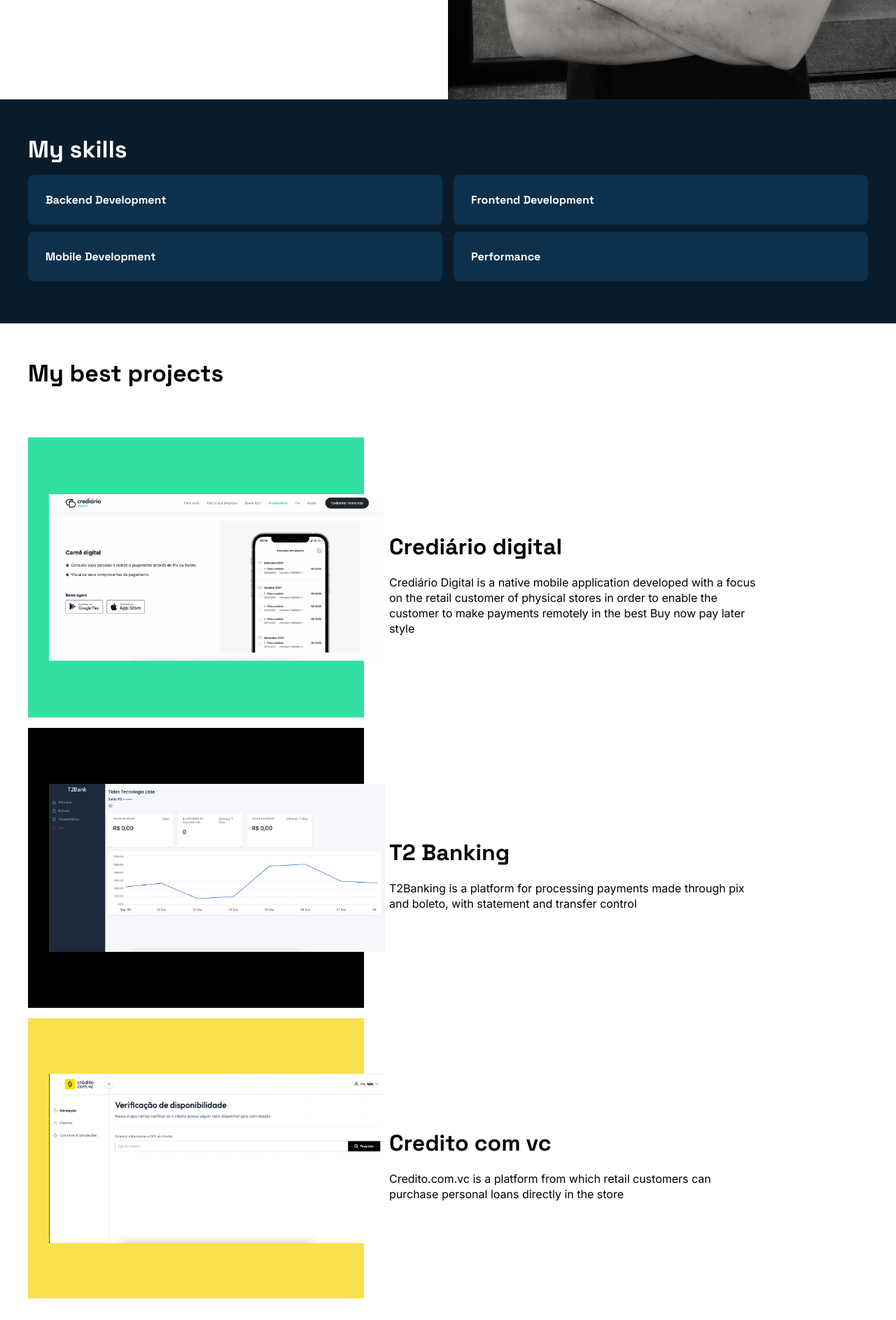
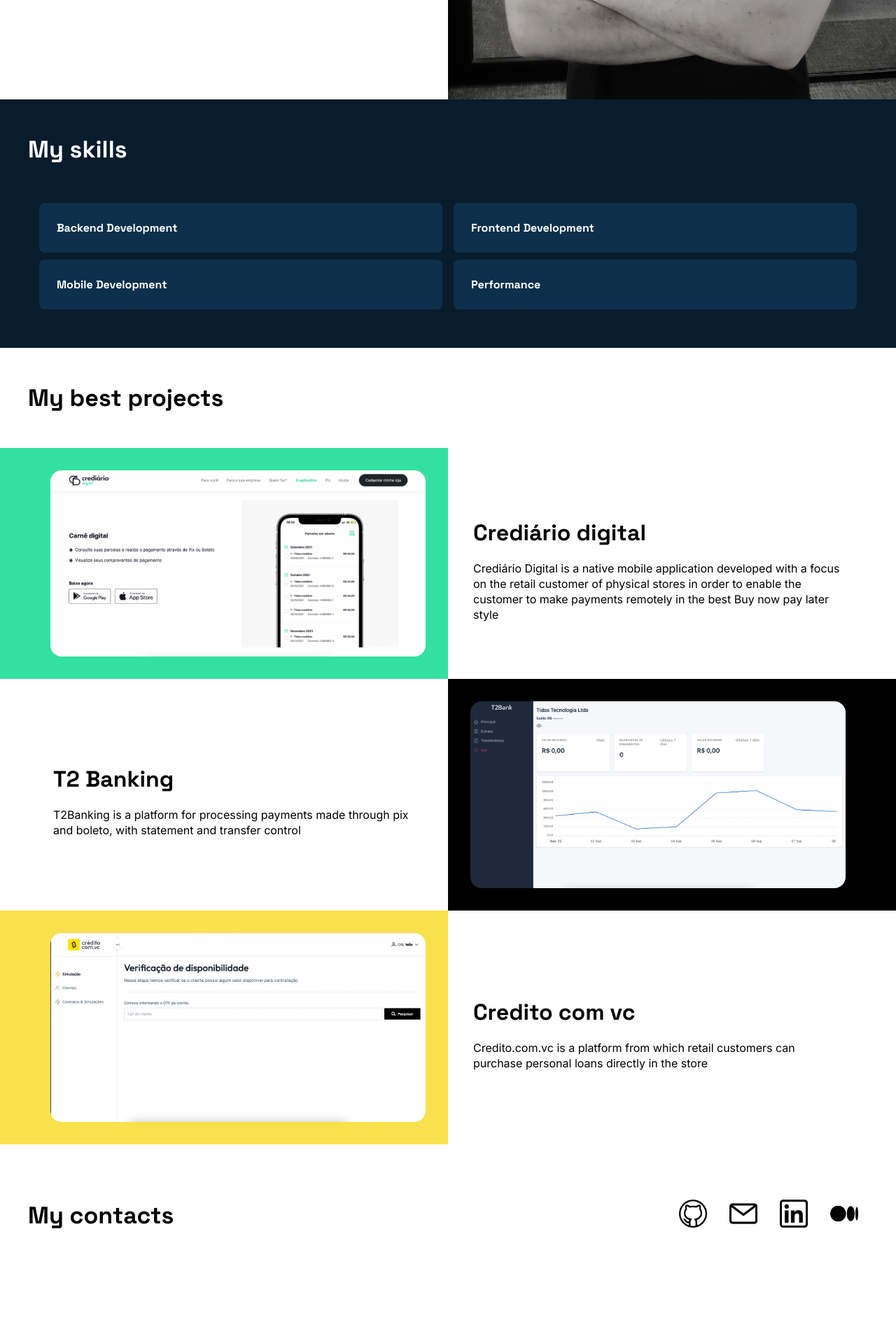
Before and after one commit to theTalis/portfolio-site, a Django app: page / in a window 1280 px wide. Shown: the part 738-2624 px from the top of the page at 70% size. Run offline with Django 4.2, Linux system fonts and the light colour scheme.

Commit message:
ajuste css

```diff
--- a/app/static/css/style.css
+++ b/app/static/css/style.css
@@ -45,6 +45,15 @@ body {
     margin: 0 8px;
 }
 
+.project {
+    position: relative;
+    overflow: hidden;
+}
+
+
+
+
+
 @media (min-width: 175px) {
     .menu nav ul {
         display: none;
@@ -72,7 +81,7 @@ body {
         margin-bottom: 30px;
     }
     .profile {
-        height: 60%;
+        height: 56%;
         width: 100%;
 
         background-image: url("/static/img/profile.jpg");
@@ -83,12 +92,13 @@ body {
     }
 
     .habilities {
-        height: 320px;
         background-color: #081c2c;
+        padding-bottom: 50px;
     }
+
     .subtitle {
-        padding: 50px 20px 10px;
-        font-size: 30px;
+        padding: 50px 16px;
+        font-size: 34px;
     }
 
     .black {
@@ -98,6 +108,8 @@ body {
 
     .habilities ul {
         display: flex;
+        flex-direction: column;
+        padding: 0 16px;
         font-size: 12px;
         background-color: #081c2c;
     }
@@ -108,7 +120,7 @@ body {
         display: flex;
         flex-direction: row;
         align-items: flex-start;
-        margin: 10px 10px;
+        margin: 10px 0;
         padding: 25px;
         width: 100%;
         background-color: #0d304c;
@@ -119,23 +131,14 @@ body {
         color: #FFFFFF;
     }
 
-    .projects h1{
-        margin-bottom: 40px;
-    }
-    .project {
-        display: flex;
-        flex-direction: column;
-
-        position: relative;
-
-        width: 100%;
-        margin-bottom: 120px;
-    }
     .project-item {
+        background-color: #FFFFFF;
         width: 100%;
         display: flex;
         flex-direction: column;
-        padding: 0 3%;
+        padding: 16px 16px 40px 16px;
+
+
     }
     .project-title {
         font-size: 24px;
@@ -148,16 +151,7 @@ body {
         font-weight: 400;
         line-height: 22px;
     }
-    .project-image {
-        width: 100%;
 
-        display: flex;
-    }
-    .project-image a img {
-        width: 90%;
-        object-fit: contain;
-        border-radius: 0.2%;
-    }
 
     .contacts {
         width: 100%;
@@ -168,6 +162,32 @@ body {
     .contacts img {
         width: 30px;
         margin: 5%;
+    }
+
+    .project-wrapper {
+        display: flex;
+        flex-direction: column;
+    }
+
+    .project-image {
+        display: flex;
+        align-items: center;
+        justify-content: center;
+        padding: 40px;
+    }
+
+    .project-image img{
+        max-width: 100%;
+    }
+
+    .project-shape {
+        content: '';
+        width: 100%;
+        height: 100%;
+        background-color: #000000;
+        position: absolute;
+        top: 0;
+        z-index: -1;
     }
 }
 
@@ -228,11 +248,11 @@ body {
     }
 
     .habilities {
-        height: 320px;
         background-color: #081c2c;
+        padding-bottom: 50px;
     }
     .subtitle {
-        padding: 50px 0 10px;
+        padding: 50px 0px;
         font-size: 34px;
     }
     .black {
@@ -241,6 +261,7 @@ body {
     }
     .habilities ul {
         display: flex;
+        flex-direction: row;
         font-size: 16px;
         background-color: #081c2c;
     }
@@ -262,21 +283,11 @@ body {
         color: #FFFFFF;
     }
 
-    .projects h1{
-        margin-bottom: 60px;
-    }
+
     .projects {
         margin-bottom: 30px;
     }
-    .project {
-        display: flex;
-        flex-direction: row;
-        align-items: center;
 
-        height: 400px;
-        width: 100%;
-        margin-bottom: 15px;
-    }
     .project-item {
         width: 50%;
         display: flex;
@@ -294,10 +305,24 @@ body {
         font-weight: 400;
         line-height: 22px;
     }
-    .project-image {
+
+
+    .project-shape {
+        content: '';
+        width: 100%;
         height: 100%;
-        width: 40%;
+        background-color: #000000;
+        position: absolute;
+        top: 0;
+        left: -50%;
+        z-index: -1;
     }
+
+    .project:nth-child(odd) .project-shape{
+        left: auto;
+        right: -50%;
+    }
+
     .project-image a {
         height: 100%;
         width: 100%;
@@ -314,22 +339,40 @@ body {
         margin-right: 0;
     }
 
-    .contacts {
-        width: 100%;
+    .contacts-wrapper {
         display: flex;
-        flex-direction: column;
-        margin-bottom: 100px;
     }
-    .contacts .container {
-        width: 100%;
+
+    .contact-links {
         display: flex;
-        flex-direction: row;
+        margin-left: auto;
+        align-items: center;
     }
-    .contact-links {
-        width: 50%;
-        margin: 16px auto;
+
+    .contact-links  a{
+        padding: 16px;
     }
+
     .contacts img {
         width: 40px;
     }
+
+    .project-wrapper {
+        flex-direction: row;
+        align-items: center;
+    }
+
+    .project:nth-child(odd) .project-item {
+        order: -1;
+    }
+
+    .project-image {
+        padding: 32px;
+        width: 50%;
+        text-align: center;
+    }
+    .project-image img {
+        max-width: 100%;
+        border-radius: 16px;
+    }
 }
--- a/templates/home.html
+++ b/templates/home.html
@@ -88,24 +88,31 @@
       <h1 class="subtitle">
         My best projects
       </h1>
+    </div>
+
     {% for project in projects %}
     <div class="project">
-        <div class="project-image" >
-          <a href={{ project.link }} target="_blank" style="background-color: {{ project.color }}">
+      <div class="project-shape" style="background-color: {{ project.color }}"></div>
+
+      <div class="container">
+        <div class="project-wrapper">
+          <div class="project-image">
             <img src={{project.image}} alt={{project.description}}>
-          </a>
           </div>
+
           <div class="project-item">
             <span class="project-title">{{ project.title }}</span>
             <span class="project-description">{{ project.description }}</span>
           </div>
         </div>
+      </div>
+    </div>
     {% endfor %}
-    </div>
   </section>
 
   <section id="contacts" class="contacts">
     <div class="container">
+      <div class="contacts-wrapper">
         <h1 class="subtitle">
           My contacts
         </h1>
@@ -125,6 +132,7 @@
           <a href="https://medium.com/@talis_44577" target="_blank">
             <img src="/static/img/medium.png" alt="Medium">
           </a>
+        </div>
       </div>
     </div>
   </section>
```
Also changed, not shown: static/css/style.298853686c92.css (added, +378 -0 lines), static/staticfiles.json (+1 -1 lines), 2 other files. Lines whose indentation alone changed are shown as unchanged.
